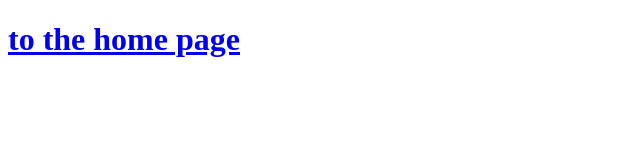
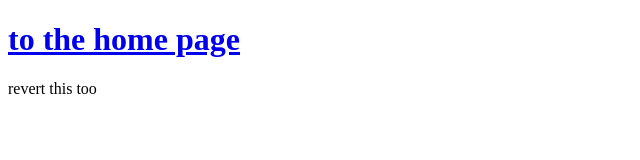
Before and after one commit to ZStriker19/ConArtistCollective, a plain HTML site: page aboutus.html in a window 1280 px wide. Shown: the whole page, without its empty margins (0-640 px from the left). Drawn offline with Linux system fonts and the light colour scheme.

Commit message:
gonna remix this one

```diff
--- a/aboutus.html
+++ b/aboutus.html
@@ -8,5 +8,6 @@
 
 <body>
     <h1><a href="index.html">to the home page</a></h1>
+    <p>revert this too</p>
 </body>
 </html>
```
Also changed, not shown: readme.txt.
